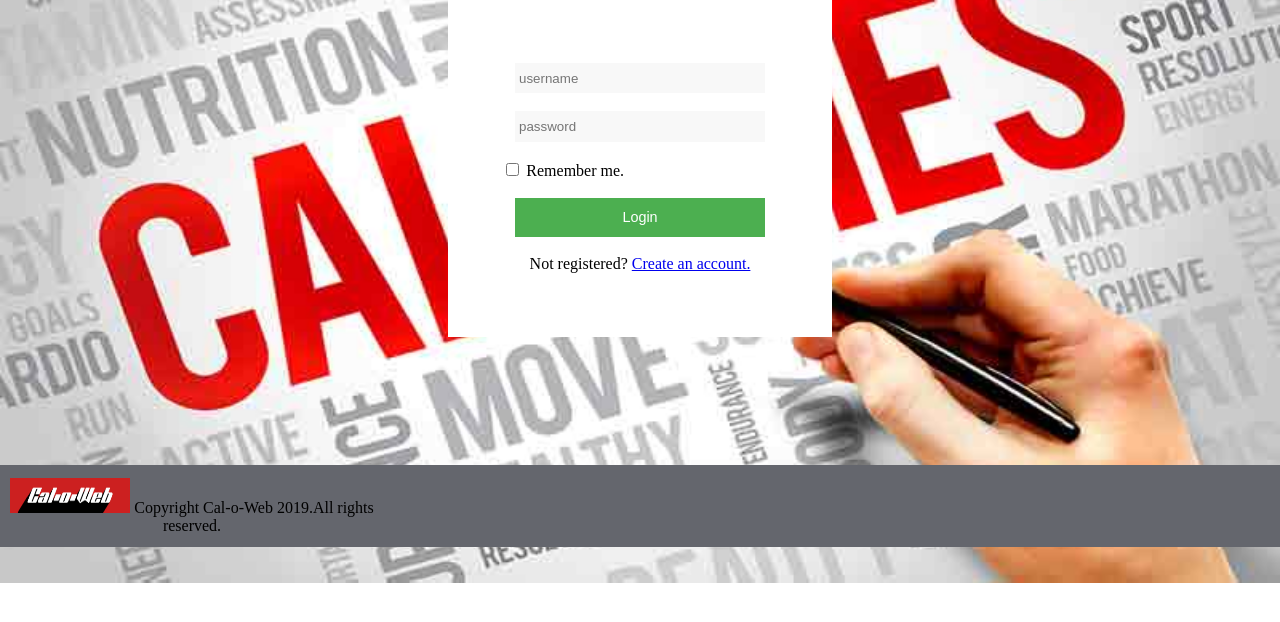
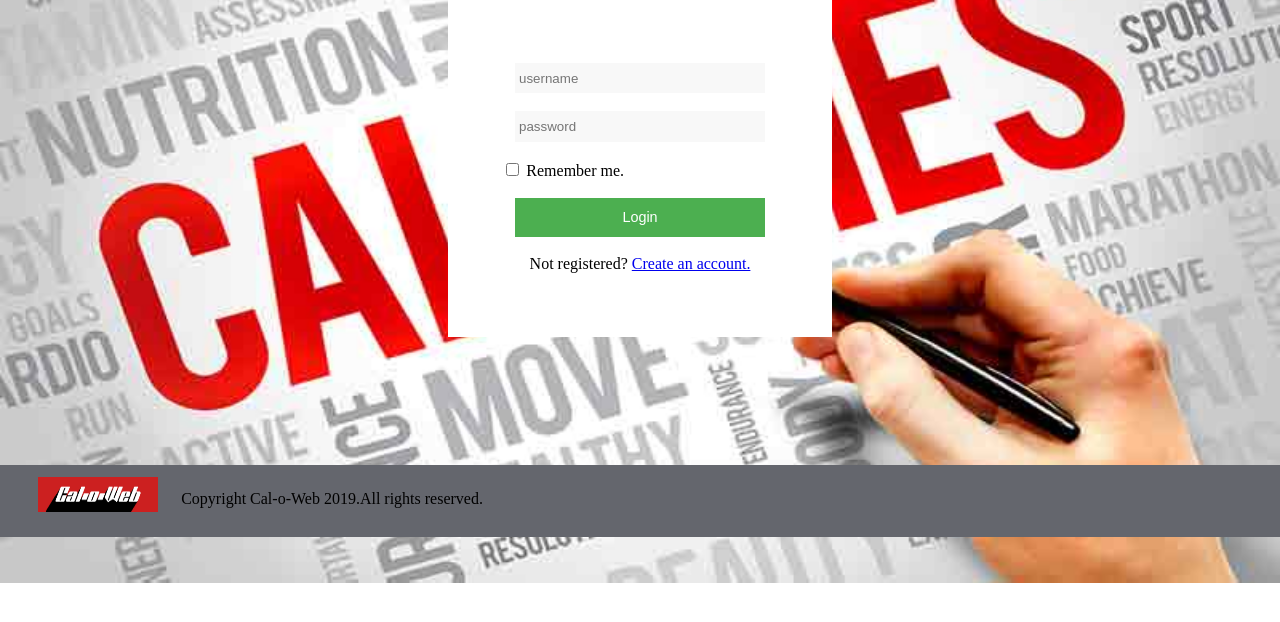
Before and after one commit to Andrei2498/Cal-o-web-3, a PHP site: page /html/login.html in a window 1280 px wide. Shown: the part 129-751 px from the top of the page. Run offline with PHP 8.4, Linux system fonts and the light colour scheme.

Commit message:
Corectare footer

```diff
--- a/css/login.css
+++ b/css/login.css
@@ -61,8 +61,25 @@ footer{
   background-color:#64666d;
   padding-bottom: 1%;
 }
-
+/* ----- AICI AVEM FOOTERUL ------ */
+footer ul{
+    list-style-type: none;
+    margin: 0;
+    padding: 0;
+    overflow: hidden;
+}
+footer ul li{
+    padding-left: 2%;
+    float: left;
+}
+footer img{
+    padding-top:6%;
+}
 #image{
-padding-top: 1%;
-padding-right: 70%;
+    padding-top: 5%;
+    margin-left: 10%;
 }
+li p{
+    padding-top: 3%;
+    padding-left: 10px;
+}
--- a/html/login.html
+++ b/html/login.html
@@ -28,13 +28,19 @@
             </div>
                 <br>
             Not registered? <a href="Register.html" >Create an account.</a>
-
         </form>
         </div>
         <footer>
-            <div id="image">
+            <!-- <div id="image">
             <img src="../image/banner-2.0.png" height="35" width="120"> Copyright Cal-o-Web 2019.All rights reserved.
-            </div>
+            </div> -->
+            <ul>
+                <li><div id="image">
+                        <img src="../image/banner-2.0.png" height="35" width="120">
+                    </div>
+                </li>
+                <li><p>Copyright Cal-o-Web 2019.All rights reserved.</p></li>
+            </ul>
         </footer>
     </body>
 </html>
```
